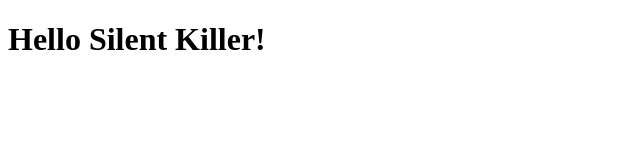
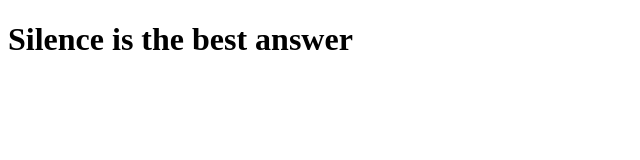
Before and after one commit to AbdulWasay1122/Coursera-test, a plain HTML site: page site/index.html in a window 1280 px wide. Shown: the whole page, without its empty margins (0-640 px from the left). Drawn offline with Linux system fonts and the light colour scheme.

Commit message:
Small addition to our page content

```diff
--- a/site/index.html
+++ b/site/index.html
@@ -6,6 +6,6 @@
 	<title>Hello Silent Killer!</title>
 </head>
 <body>
-<h1>Hello Silent Killer!</h1>
+<h1>Silence is the best answer</h1>
 </body>
 </html>
```
